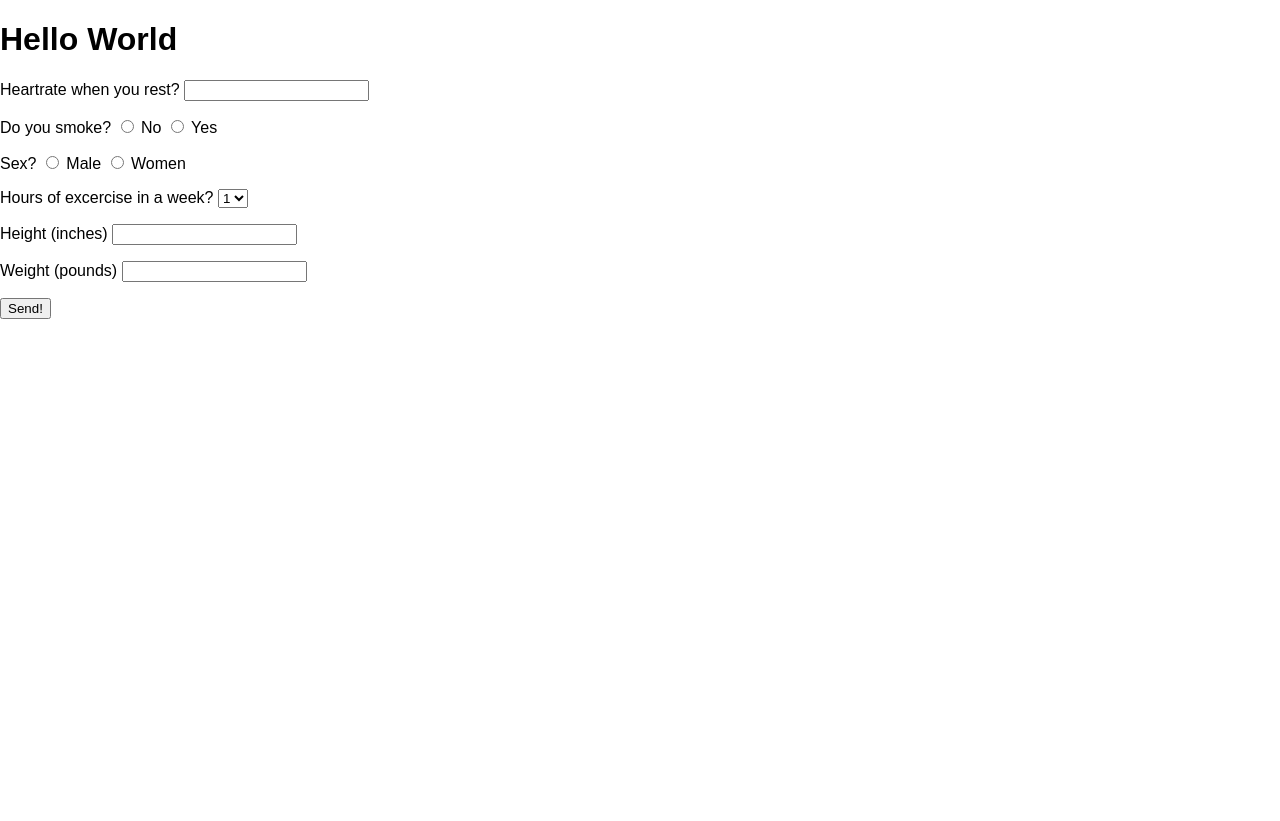
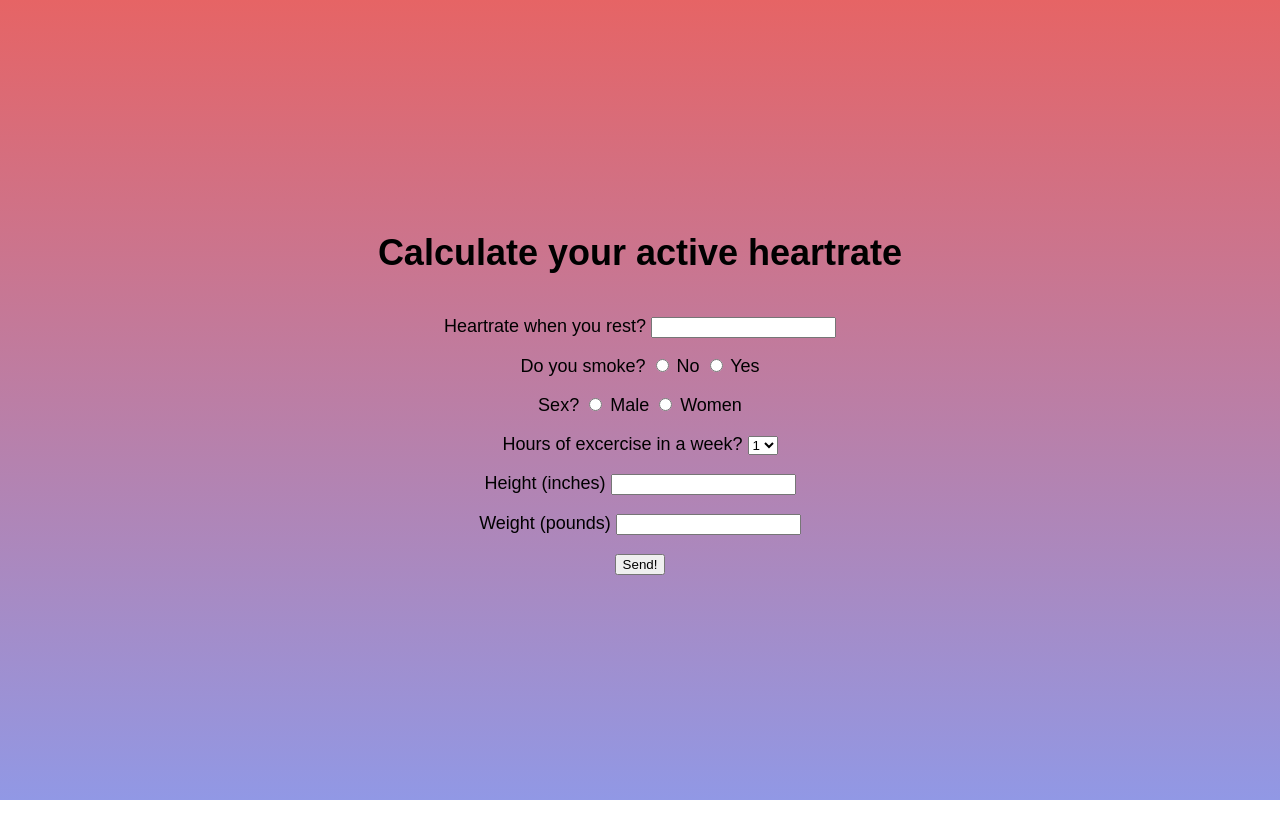
Before and after one commit to jacktiebie/machineLearning, a plain HTML site: page index.html in a window 1280 px wide. After the commit the page ends 800 px from the top, so only its background shows below. Drawn offline with Linux system fonts and the light colour scheme.

Commit message:
Adding background and aligning text

```diff
--- a/index.html
+++ b/index.html
@@ -10,7 +10,7 @@
 </head>
 
 <body>
-    <h1>Hello World</h1>
+    <h1>Calculate your active heartrate</h1>
     <form action="pagina2.html" method="get">
         <p>
             Heartrate when you rest?
--- a/style.css
+++ b/style.css
@@ -21,4 +21,14 @@ html {
 
 body {
     font-family: Arial, Helvetica, sans-serif;
+    background: linear-gradient(#e66465, #9198e5);
+    font-size: 18px;
+    display: flex;
+    justify-content: center;
+    text-align: center;
+    flex-direction: column;
 }
+
+#activeResult {
+  color: white;
+}
```
Also changed, not shown: pagina2.html (+2 -1 lines).
